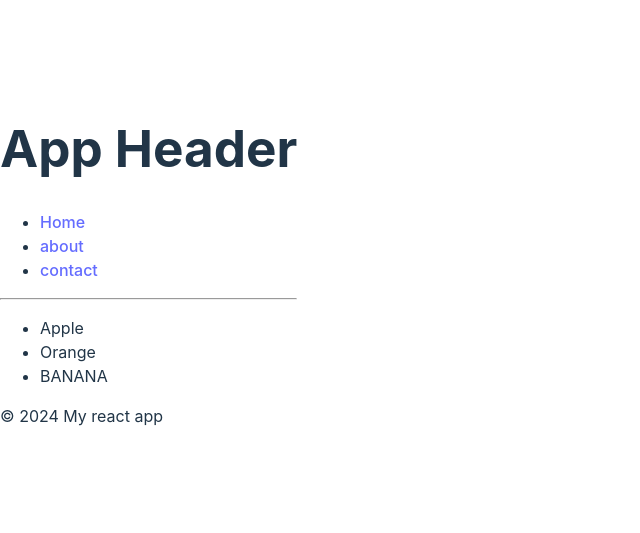
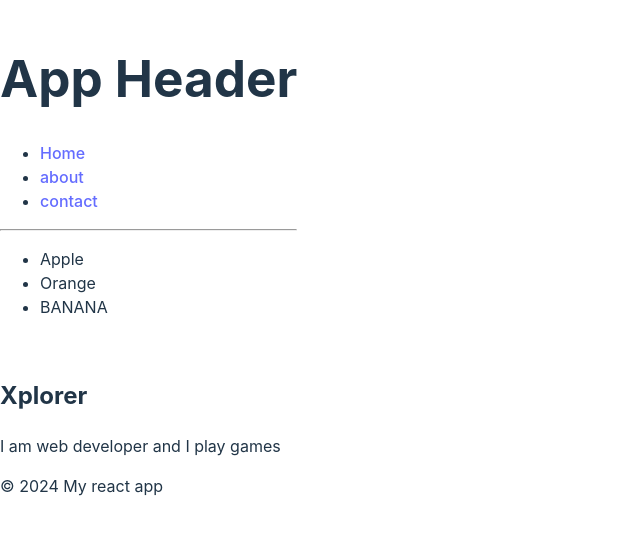
Before and after one commit to PratikBhosale01/REACT, a React (Vite) app in the folder my-react-project/: page / in a window 1280 px wide. Shown: the part 135-668 px from the top of the page, without its empty margins (0-640 px from the left). Built offline with nearby package versions, Linux system fonts and the light colour scheme.

Commit message:
card compo

```diff
--- a/my-react-project/src/App.jsx
+++ b/my-react-project/src/App.jsx
@@ -1,13 +1,14 @@
 import AppHeader from './AppHeader.jsx'
 import AppFooter from './AppFooter.jsx'
 import AppFood from './AppFood.jsx'
-
+import AppCard from './AppCard.jsx'
 function App() {
 
   return(
     <>
     <AppHeader/>
     <AppFood/>
+    <AppCard/>
     <AppFooter/>
 
     </>
--- /dev/null
+++ b/my-react-project/src/AppCard.jsx
@@ -0,0 +1,15 @@
+
+function AppCard (){
+
+    return (
+        <div  className="card">
+            <img></img>
+            <h2>Xplorer</h2>
+            <p>I am web developer and I play games</p>
+        </div>
+    )
+
+}
+
+
+export default AppCard
```
